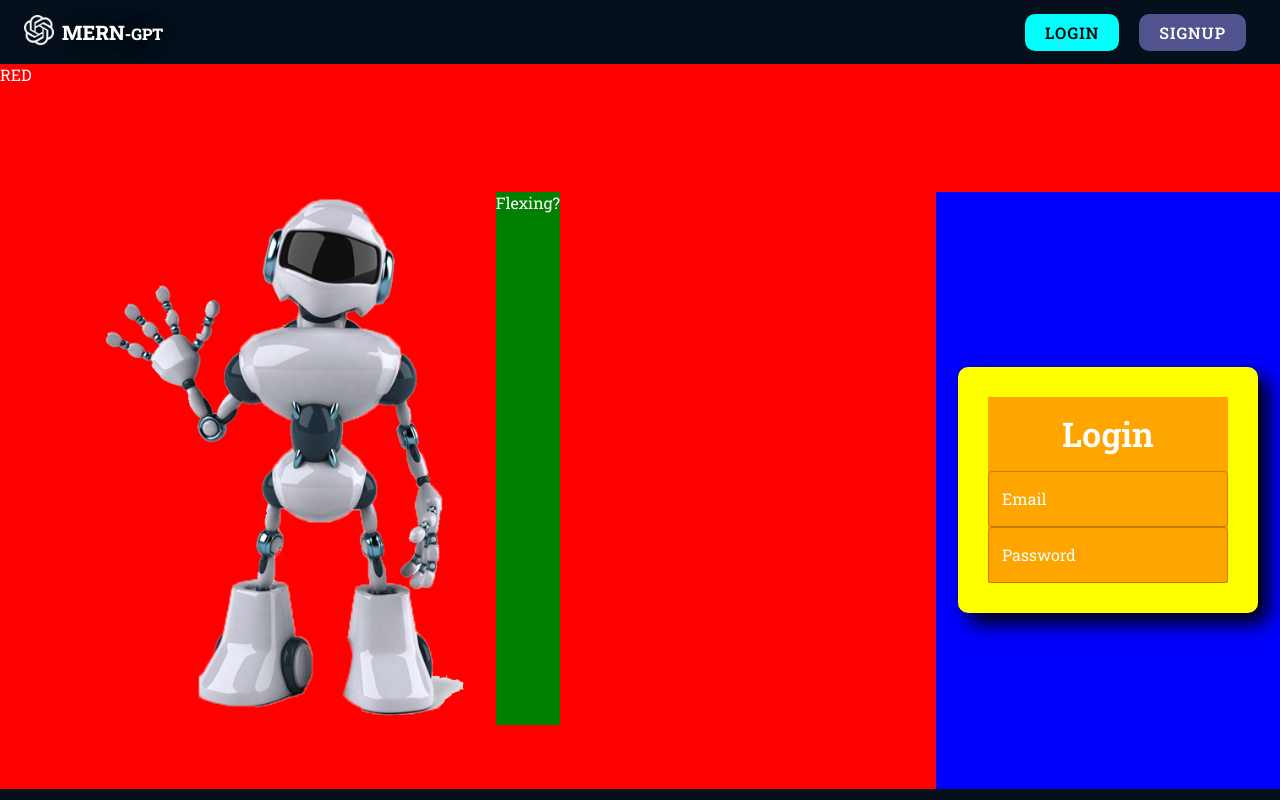
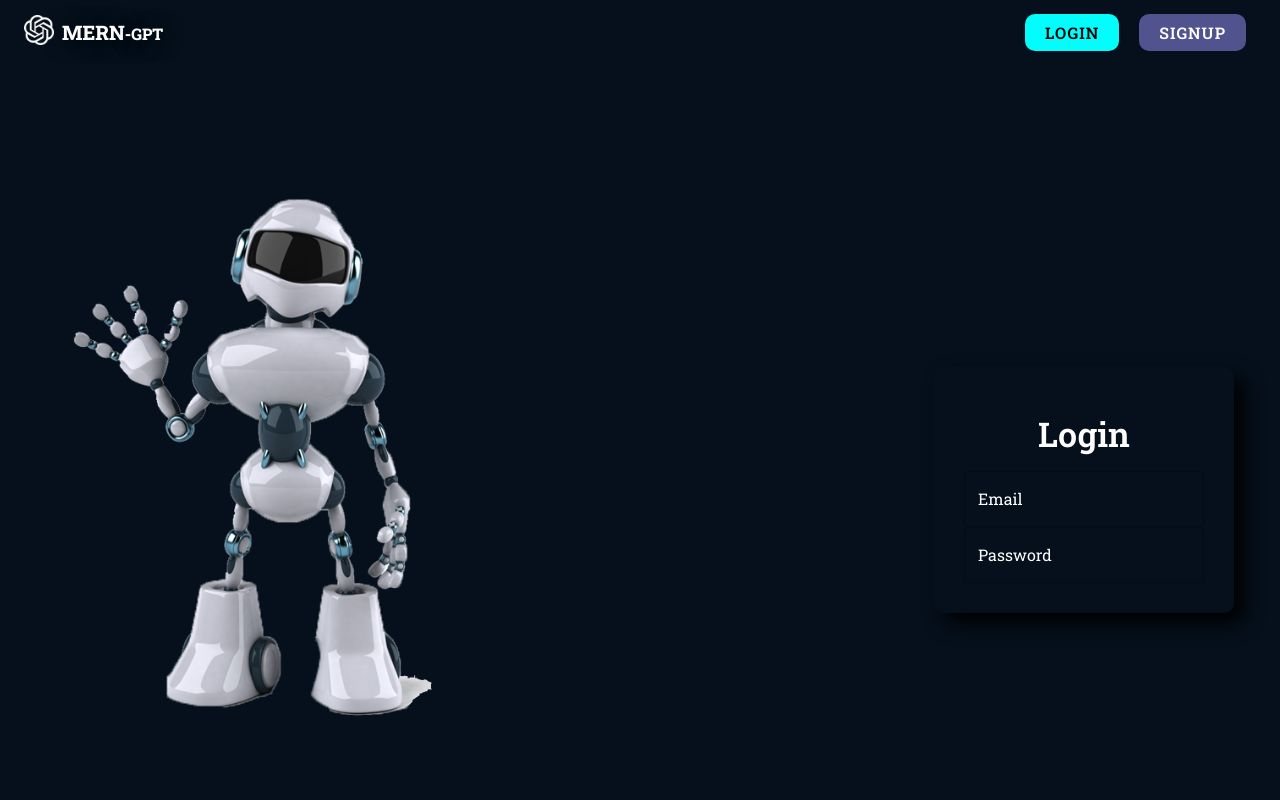
Before and after one commit to ctelfair20/ChatGPT_Clone, a React (Vite) app in the folder Frontend/: page /login in a window 1280 px wide. Built offline with nearby package versions, Linux system fonts and the light colour scheme.

Commit message:
removed extra styling

```diff
--- a/Frontend/src/pages/Login.tsx
+++ b/Frontend/src/pages/Login.tsx
@@ -8,16 +8,13 @@ const Login = () => {
       height="100%"
       display="flex"
       flex={1}
-      style={{ background: 'red' }}
     >
-      RED
       <Box
         padding={8}
         mt={8}
         display={{ md: "flex", sm: "none", sx: "none" }}
       >
         <img src="airobot.png" alt="Robot" style={{ width: "400px" }} />
-        <Box style={{ background: 'green' }}>Flexing?</Box>
       </Box>
 
       <Box
@@ -28,7 +25,6 @@ const Login = () => {
         padding={2}
         ml="auto"
         mt={16}
-        style={{ background: "blue" }}
       >
         <form style={{
           margin: "auto",
@@ -36,7 +32,6 @@ const Login = () => {
           boxShadow: "10px 10px 20px #000",
           borderRadius: "10px",
           border: "none",
-          background: "yellow"
         }}
         >
           <Box
@@ -44,7 +39,6 @@ const Login = () => {
               display: "flex",
               flexDirection: "column",
               justifyContent: "center",
-              background: "orange"
             }}
           >
             <Typography
```
